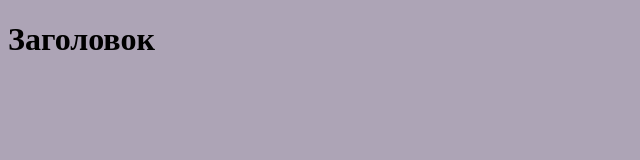
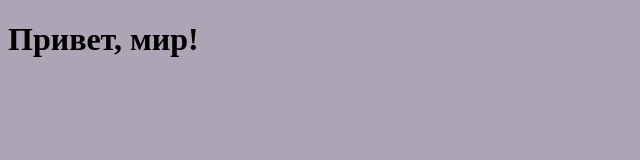
Before and after one commit to Grizzly-82/First, a plain HTML site: page index.html in a window 1280 px wide. Shown: the whole page, without its empty margins (0-640 px from the left). Drawn offline with Linux system fonts and the light colour scheme.

Commit message:
Добавил ветку Meeting. Изменил заголовок

```diff
--- a/index.html
+++ b/index.html
@@ -6,6 +6,6 @@
 	<link rel="stylesheet" href="style.css">
 </head>
 <body>
-	<h1>Заголовок</h1>
+	<h1>Привет, мир!</h1>
 </body>
 </html>
```
